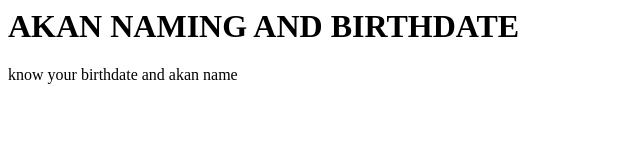
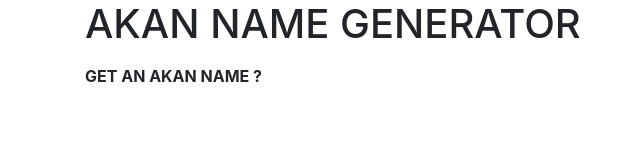
Before and after one commit to alvinngunjiri/Akannaming, a plain HTML site: page index.html in a window 1280 px wide. Shown: the whole page, without its empty margins (0-640 px from the left). Drawn offline with nearby package versions, Linux system fonts and the light colour scheme.

Commit message:
Modified file

```diff
--- a/index.html
+++ b/index.html
@@ -1,17 +1,23 @@
-<html lang="en">
+<!DOCTYPE html>
+<html lang="en" dir="ltr">
 <head>
     <meta charset="UTF-8">
-    <meta name="viewport" content="width=device-width, initial-scale=1.0">
-    <title>AKAN NAMES AND BIRTHDATE</title>
+    <title>AKAN NAME GENNERATOR</title>
+    <link href="CSS/bootstrap.css" rel="stylesheet" media="all">
+    <link rel="https;//fonts.googleapis.com/css?family=Quicksand&display=swap" rel="stylesheet">
+    <link rel="icon">
 </head>
 <body>
-    <div class="container">
-        <div class="row">
-          <div class="col-md-6">
-            <div class="jumbotron">
-              <h1 id="name">AKAN NAMING AND BIRTHDATE</h1>
-              <p>know your birthdate and akan name</p>
-            </div>
+    <div class="content">
+        <div class="container">
+              <h1>AKAN NAME GENERATOR</h1>
+              <p>
+                  <div class="find">
+                      <strong>
+                          GET AN AKAN NAME ?
+                      </strong>
+                  </div>
+              </p>
           </div>
 </body>
 </html>
```
Also changed, not shown: 2 other files.
